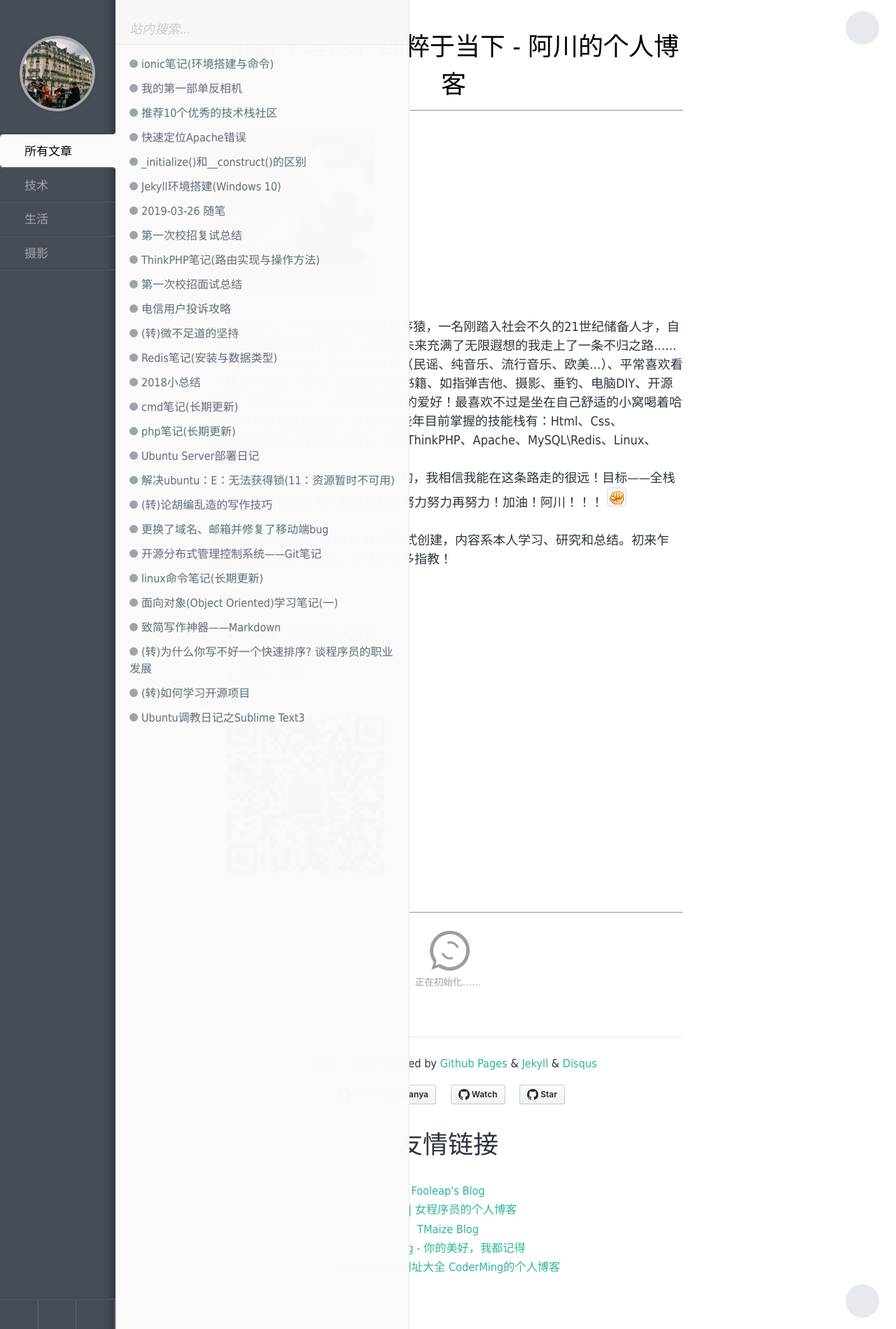
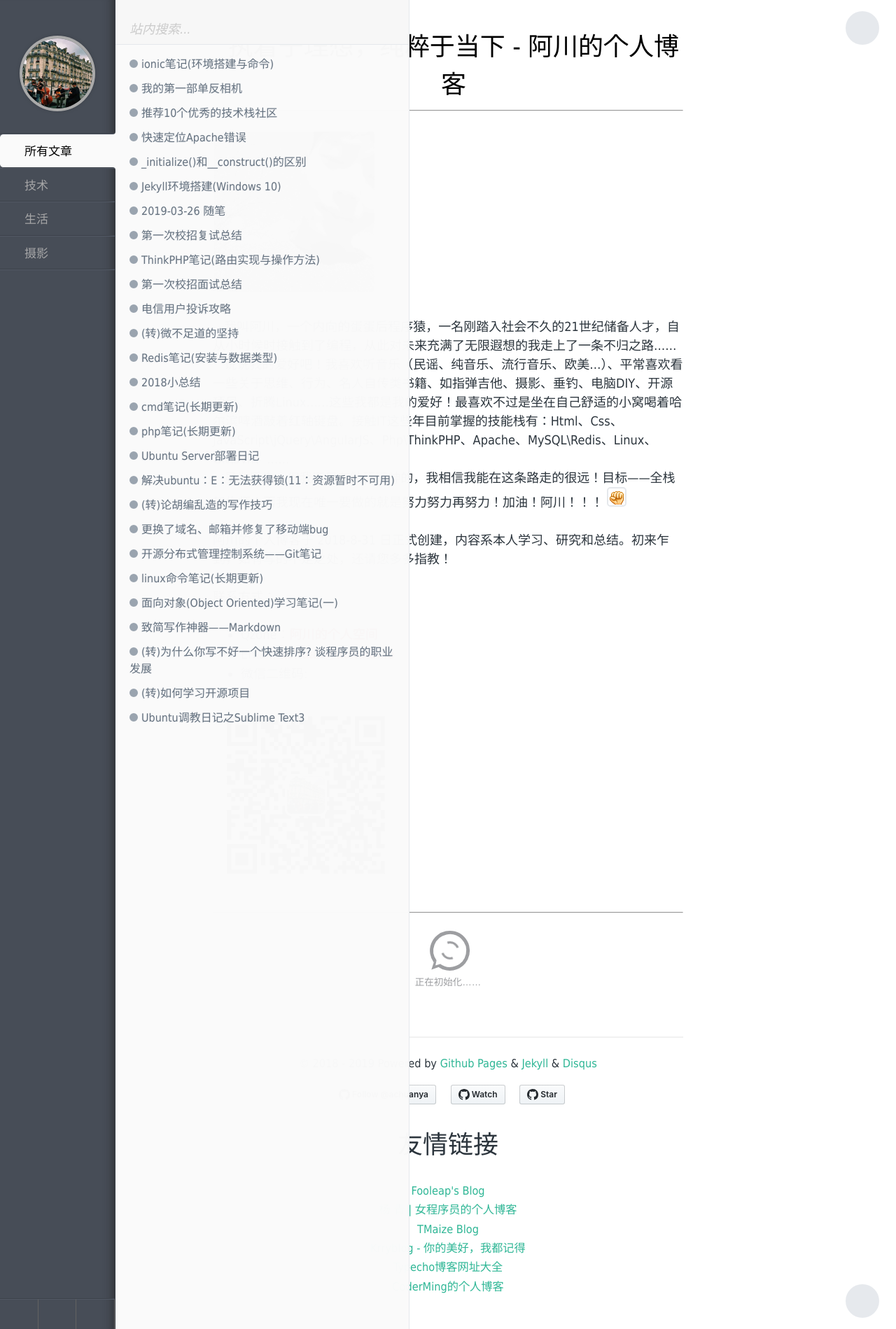
Before and after one commit to achuanya/achuanya.github.io, a Jekyll site: the page built from index.md, in a window 1280 px wide. Shown: the whole page at 70% size. Built offline with Jekyll 4.4.1, drawn with Linux system fonts in a browser that asks for light colours; emoji names are drawn with the system emoji font; some web fonts are replaced; comment, search, counter and statistics services are not loaded.

Commit message:
修改了友联换行

```diff
--- a/_includes/copyright.html
+++ b/_includes/copyright.html
@@ -18,7 +18,7 @@
       <a href="http://www.yangqq.com" class="links" target="_blank" title="杨 青 | 女程序员的个人博客">杨 青 | 女程序员的个人博客</a></br>
       <a href="http://blog.tmaize.net" class="links" target="_blank" title="TMaize Blog">TMaize Blog</a></br>
       <a href="https://ainyi.com" class="links" target="_blank" title="你的美好，我都记得">Krryblog - 你的美好，我都记得</a></br>
-      <a href="https://www.moidea.info/daohang.html" class="links" target="_blank" title="Typecho博客网址大全">Typecho博客网址大全</a>
+      <a href="https://www.moidea.info/daohang.html" class="links" target="_blank" title="Typecho博客网址大全">Typecho博客网址大全</a></br>
             <a href="https://www.coderming.com" class="links" target="_blank" title="CoderMing的个人博客">CoderMing的个人博客</a>
     </span>
   </center>
```
